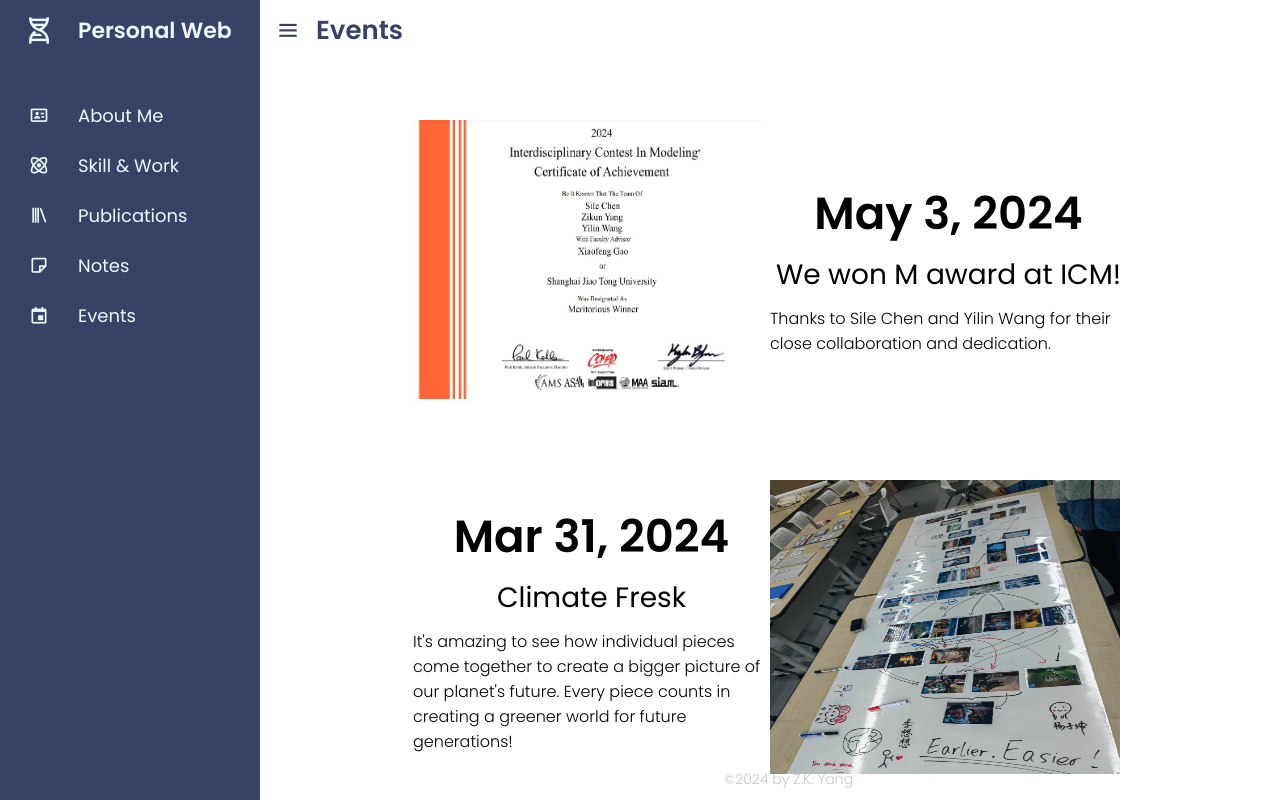
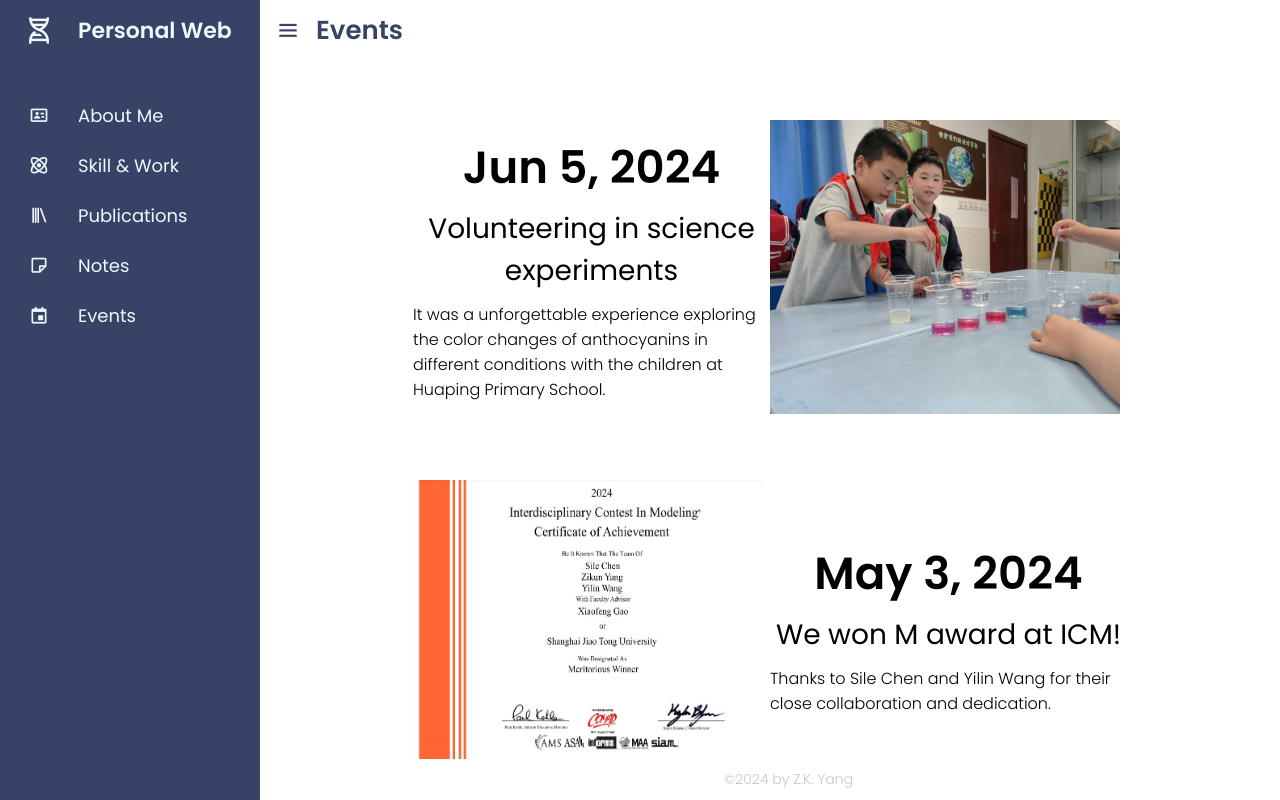
Before and after one commit to Eric-Y-S/eric-y-s.github.io, a plain HTML site: page index.html in a window 1280 px wide. Both pictures are taken after a click on the link "Events". Drawn offline with nearby package versions, Linux system fonts and the light colour scheme.

Commit message:
update events

```diff
--- a/index.html
+++ b/index.html
@@ -293,6 +293,20 @@
              <!-- content:events -->
              <div id="events" class="events">
                 <div class="event_box">
+                    <div class="text">
+                        <div class="date"><p>Jun 5, 2024</p></div>
+                        <div class="content">
+                            <p class="short">Volunteering in science experiments</p>
+                            <p class="detail"> It was a unforgettable experience exploring the color changes of anthocyanins
+                                in different conditions with the children at Huaping Primary School.
+                            </p>
+                        </div>
+                    </div>
+                    <div class="figure">
+                        <img src="image/events/2024 experiment.jpg" alt="">
+                    </div>
+                </div>
+                <div class="event_box">
                     <div class="figure">
                         <img src="image/events/2024 MCM.jpg" alt="">
                     </div>
```
Also changed, not shown: image/events/2024 experiment.jpg (added).
